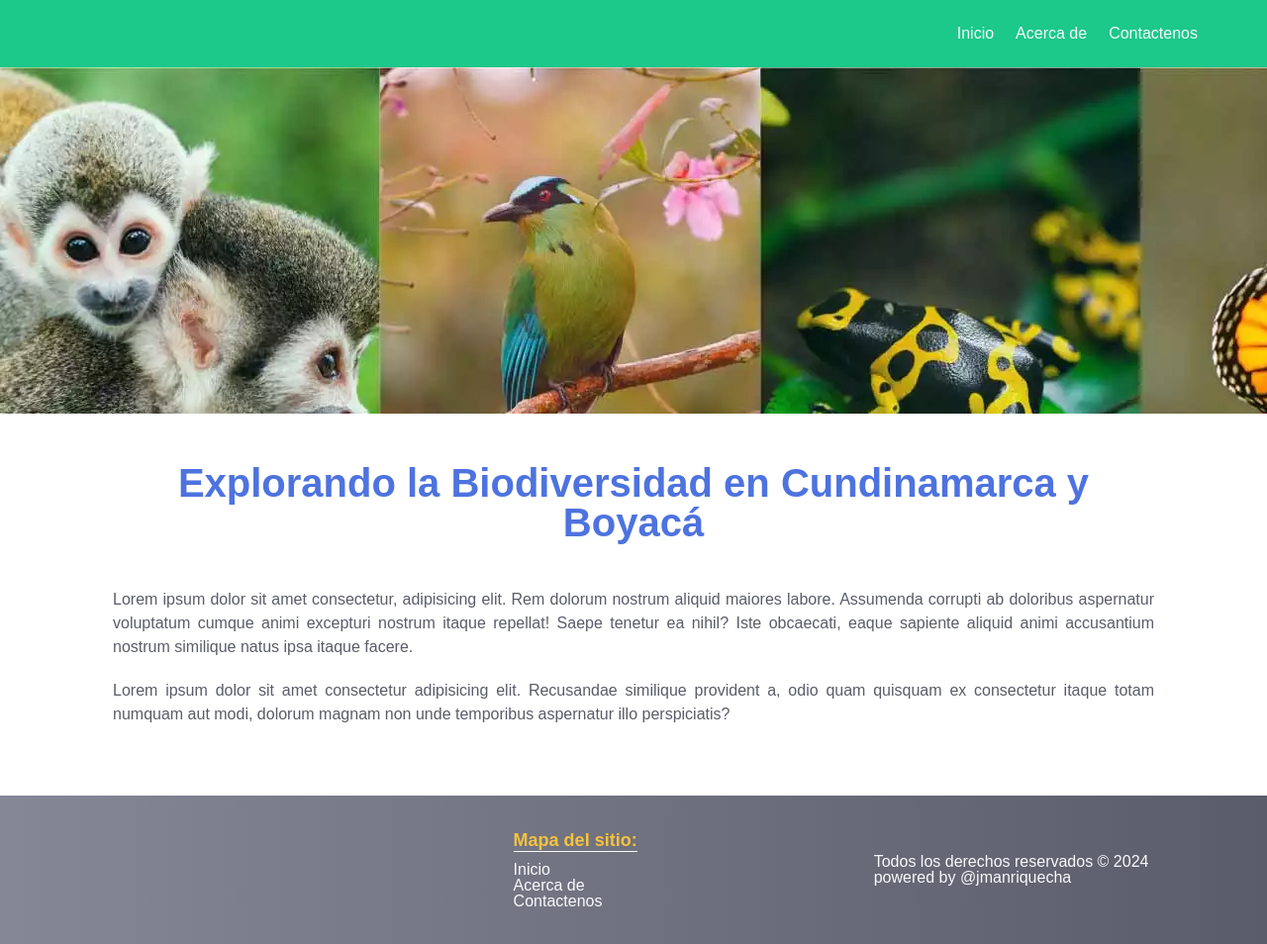
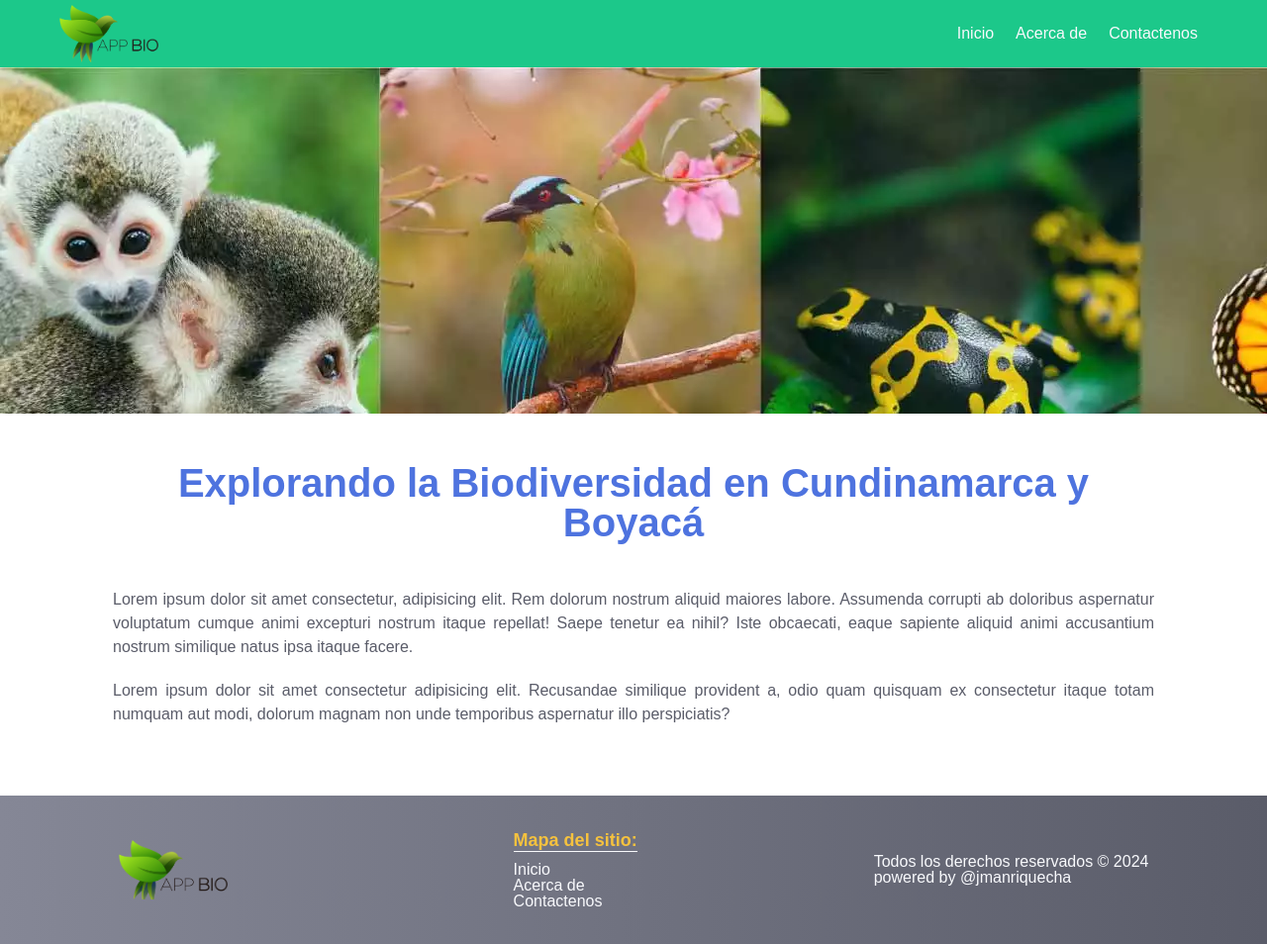
Before and after one commit to jmanriquecha/app.bio, a website: page index.html in a window 1280 px wide. Shown: the whole page at 99% size. Drawn offline with Linux system fonts and the light colour scheme.

Commit message:
Se agrega logo desde css

```diff
--- a/css/main.css
+++ b/css/main.css
@@ -43,7 +43,7 @@ header {
 }
 
 .logo {
-    background-image: url("../img/logo-app-bio6.png");
+    background-image: url("../img/logo-app-bio.png");
     background-size: 100px;
     background-repeat: no-repeat;
     width: 100px;
@@ -146,7 +146,7 @@ footer h2 {
 }
 
 .logo-footer {
-    background-image: url("../img/logo-app-bio6.png");
+    background-image: url("../img/logo-app-bio.png");
     background-size: 110px;
     background-repeat: no-repeat;
     width: 160px;
```
